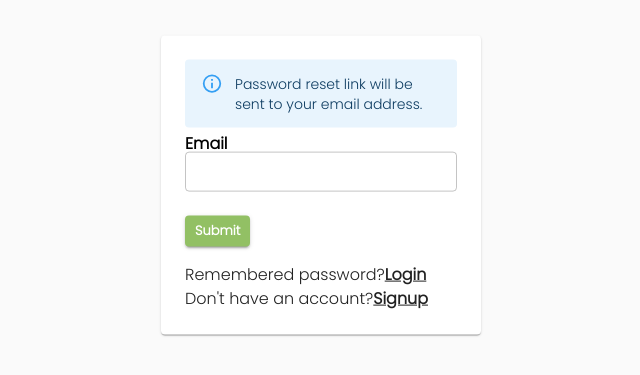
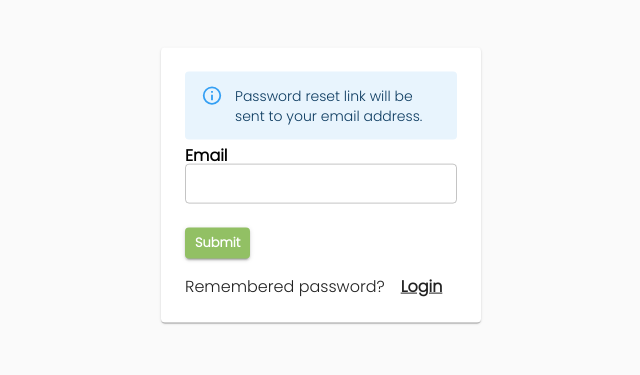
Before and after one commit to dibashthapa/ecommerce-react, a React (Create React App) app: page /forgot-password in a window 1280 px wide. Shown: the part 215-590 px from the top of the page, without its empty margins (319-959 px from the left). Built offline with nearby package versions, Linux system fonts and the light colour scheme.

Commit message:
fix: naming fixed

```diff
--- a/src/Public/pages/ForgotPassword/index.js
+++ b/src/Public/pages/ForgotPassword/index.js
@@ -8,18 +8,16 @@ import {
   Typography,
 } from '@material-ui/core';
 import Alert from '@material-ui/lab/Alert';
-
-import { RegisterSchema } from './validation';
+import forgotPasswordSchema from './validation';
 import useStyles from './index.style';
 import { useFormik } from 'formik';
 
 const ForgotPassword = (props) => {
-
   const formik = useFormik({
     initialValues: {
       email: '',
     },
-        validationSchema: RegisterSchema,
+    validationSchema: forgotPasswordSchema,
     onSubmit: (values) => {
       alert(JSON.stringify(values));
     },
@@ -32,12 +30,13 @@ const ForgotPassword = (props) => {
       container
       justify="center"
       alignItems="center"
-            className={classes.loginContainer}
+      className={classes.passwordContainer}
     >
       <Grid xs={10} sm={6} lg={3} item className="loginForm">
-
         <Paper className={classes.paper}>
-                    <Alert severity="info">Password reset link will be sent to your email address.</Alert>
+          <Alert severity="info">
+            Password reset link will be sent to your email address.
+          </Alert>
 
           <form noValidate onSubmit={formik.handleSubmit} autoComplete="off">
             <div className="emailSection">
@@ -58,7 +57,7 @@ const ForgotPassword = (props) => {
               />
             </div>
             <Button
-                            className={classes.loginButton}
+              className={classes.submitButton}
               variant={'contained'}
               size={'small'}
               color={'primary'}
@@ -69,14 +68,11 @@ const ForgotPassword = (props) => {
           </form>
           <Typography>
             Remembered password?
-                <span className={classes.link} onClick={() => props.history.push('/login')}>
+            <span
+              className={classes.link}
+              onClick={() => props.history.push('/login')}
+            >
               Login
-                </span>
-                    </Typography>
-                    <Typography>
-                        Don't have an account?
-                <span className={classes.link} onClick={() => props.history.push('/register')}>
-                            Signup
             </span>
           </Typography>
         </Paper>
--- a/src/Public/pages/ForgotPassword/index.style.js
+++ b/src/Public/pages/ForgotPassword/index.style.js
@@ -4,7 +4,7 @@ const useStyles = makeStyles((theme) => ({
   root: {
     position: 'relative',
   },
-    loginContainer: {
+  passwordContainer: {
     position: 'absolute',
     top: '50%',
     left: '50%',
@@ -16,7 +16,7 @@ const useStyles = makeStyles((theme) => ({
       },
     },
   },
-    loginButton: {
+  submitButton: {
     margin: `${theme.spacing(2)}px 0`,
     color: 'white',
     fontWeight: '900',
@@ -29,11 +29,12 @@ const useStyles = makeStyles((theme) => ({
   link: {
     textDecoration: 'underline',
     cursor: 'pointer',
+    marginLeft: theme.spacing(2),
     fontWeight: 'bold',
   },
   paper: {
-        padding: theme.spacing(3)
-    }
+    padding: theme.spacing(3),
+  },
 }));
 
 export default useStyles;
--- a/src/Public/pages/ForgotPassword/validation.js
+++ b/src/Public/pages/ForgotPassword/validation.js
@@ -1,7 +1,9 @@
-import * as Yup from "yup";
+import * as Yup from 'yup';
 
-export const RegisterSchema = Yup.object({
-    email: Yup.string()
-        .email("Please enter valid email address")
-        .required("Please enter email address"),
+const forgotPasswordSchema = Yup.object({
+  email: Yup.string()
+    .email('Please enter valid email address')
+    .required('Please enter email address'),
 });
+
+export default forgotPasswordSchema;
```
Lines whose indentation alone changed are shown as unchanged.
